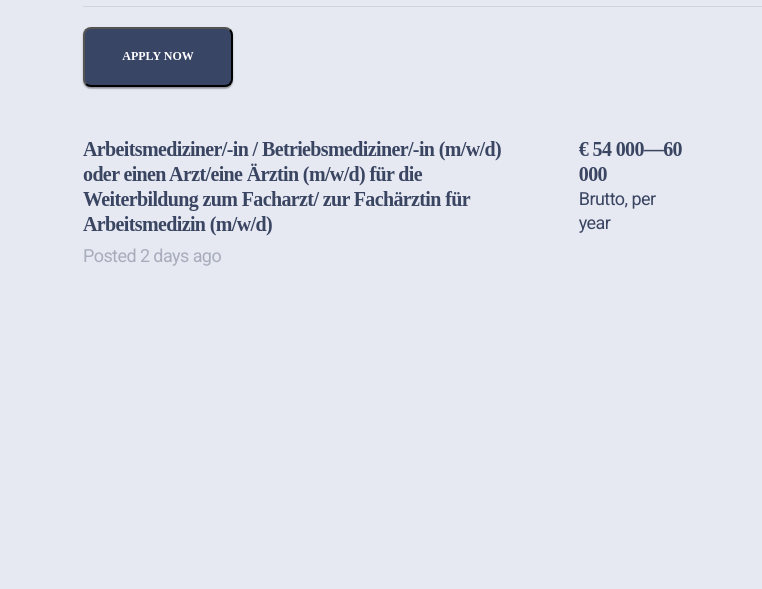
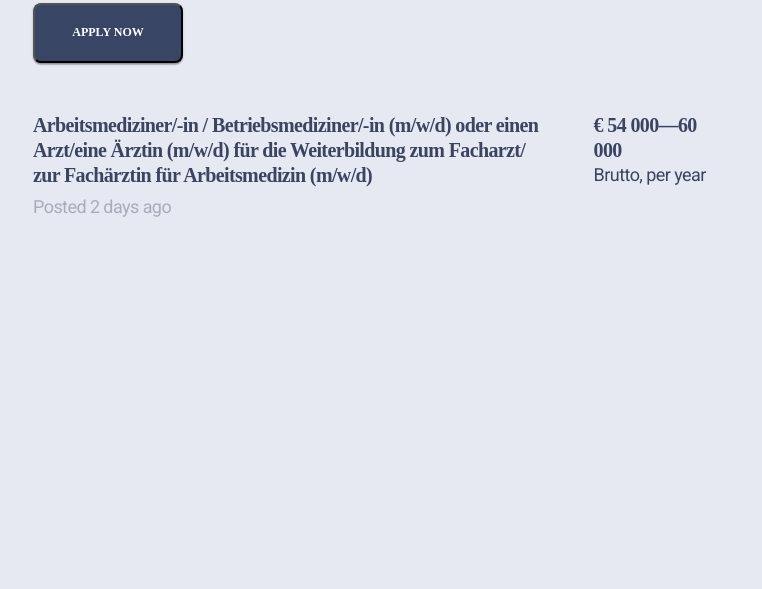
Before and after one commit to vadym-bess/job-tutorial-desctop, a plain HTML site: page secondpage.html in a window 1280 px wide. Shown: the part 211-800 px from the top of the page, without its empty margins (217-979 px from the left). Drawn offline with nearby package versions, Linux system fonts and the light colour scheme; files that its build step writes are made by us from their sources.

Commit message:
jhgjhgkjgkjgjg

```diff
--- a/sass/pages/_secondpage.scss
+++ b/sass/pages/_secondpage.scss
@@ -33,9 +33,9 @@ body {
     height: 100%;
     background: #E6E9F2;
     padding-top: 56px;
-    padding-left: 300px;
+    padding-left: 250px;
     padding-bottom: 162px;
-    padding-right: 380px;
+    padding-right: 350px;
     margin: 0;
     overflow: scroll;
 
```
